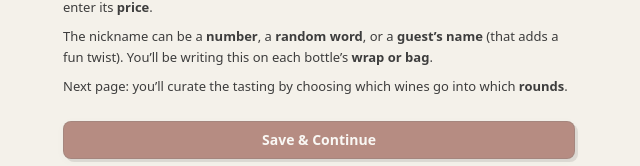
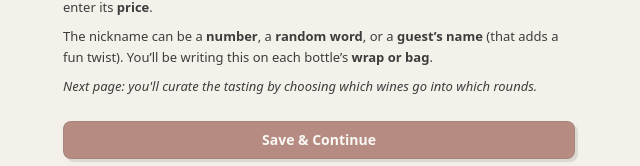
Before and after one commit to maximkali/Winey-Windsurf, a Next.js app: page /host/wine-list in a window 1280 px wide. Shown: the part 188-354 px from the top of the page, without its empty margins (321-961 px from the left). Built offline with nearby package versions, Linux system fonts and the light colour scheme.

Commit message:
Make next page hint italic, unbold rounds

```diff
--- a/src/app/host/wine-list/page.tsx
+++ b/src/app/host/wine-list/page.tsx
@@ -372,8 +372,8 @@ export default function WineListPage() {
                 <span className="font-semibold">wrap or bag</span>.
               </p>
 
-              <p className="mt-2">
-                Next page: you’ll curate the tasting by choosing which wines go into which <span className="font-semibold">rounds</span>.
+              <p className="mt-2 italic">
+                Next page: you'll curate the tasting by choosing which wines go into which rounds.
               </p>
             </div>
 
```
